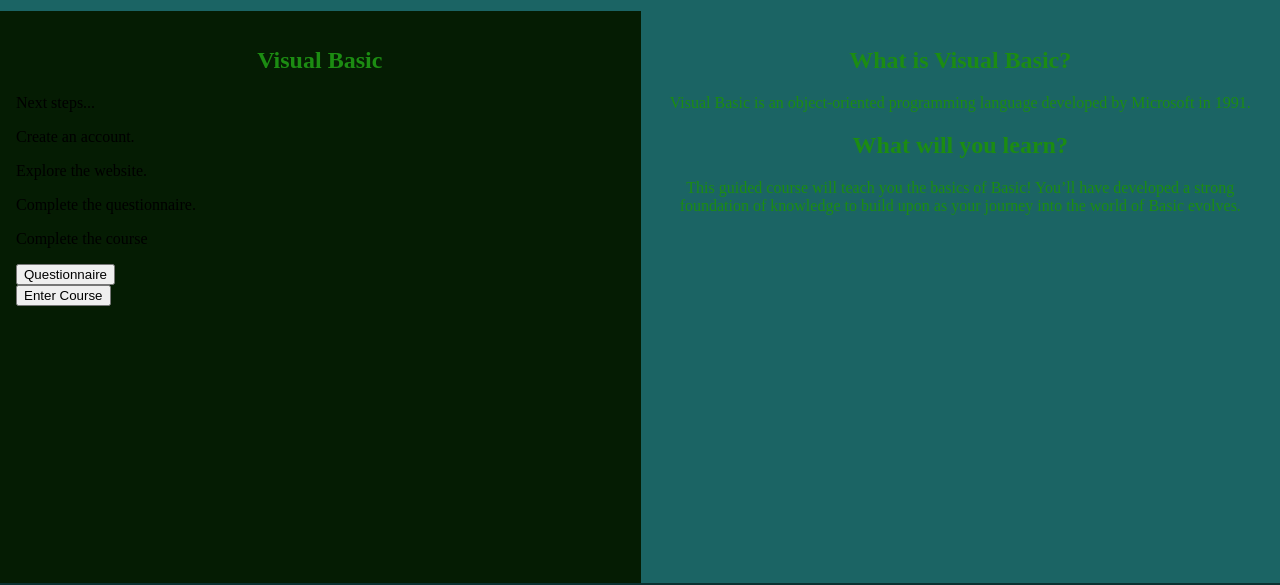
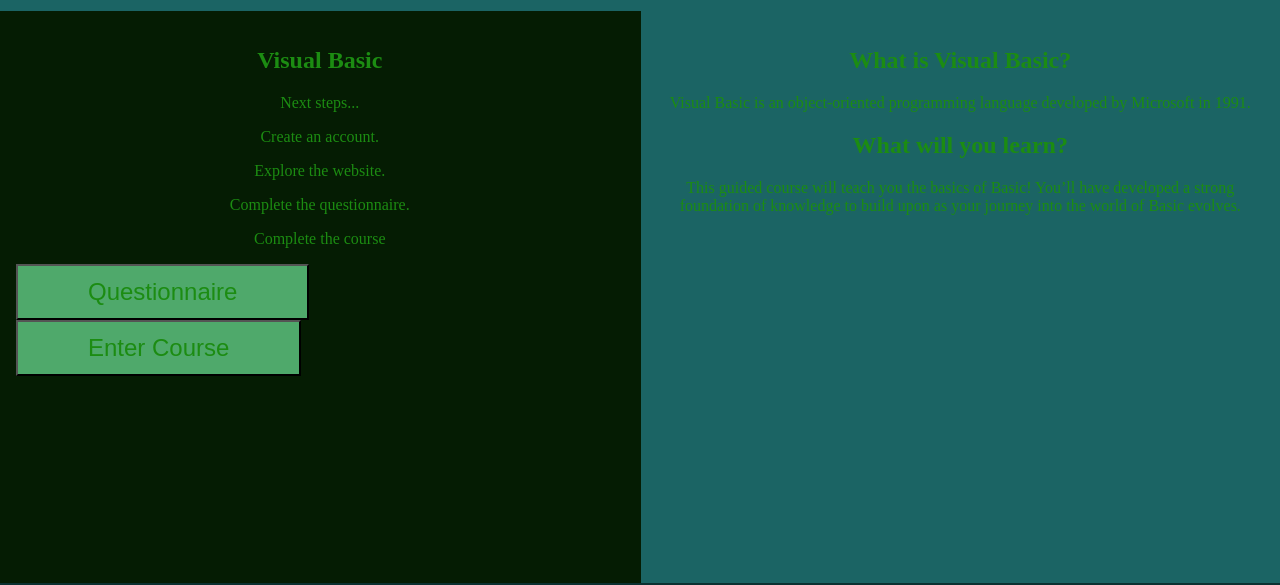
Before and after one commit to BoltersNRoses/U15A2-Website-Iteration-2, a plain HTML site: page index.html in a window 1280 px wide. Shown: the part 101-686 px from the top of the page. Drawn offline with Linux system fonts and the light colour scheme; a web font is replaced by a local one.

Commit message:
Update index.css

```diff
--- a/index.css
+++ b/index.css
@@ -71,6 +71,11 @@
   text-align: center;
 }
 
+#main-left p {
+  color: #1c8c12;
+  text-align: center;
+}
+
 #main-right {
   background: #1b6464;
 }
@@ -107,6 +112,15 @@
 img {
   max-width: 100%;
   height: auto;
+}
+
+#questionnaire-button,
+#course-button {
+  padding: 12px 70px;
+  font-size: 24px;
+  background-color: #4fa96b;
+  color: #1c8c12;
+  align-self: center;
 }
 
 @media (max-width: 700px) {
```
